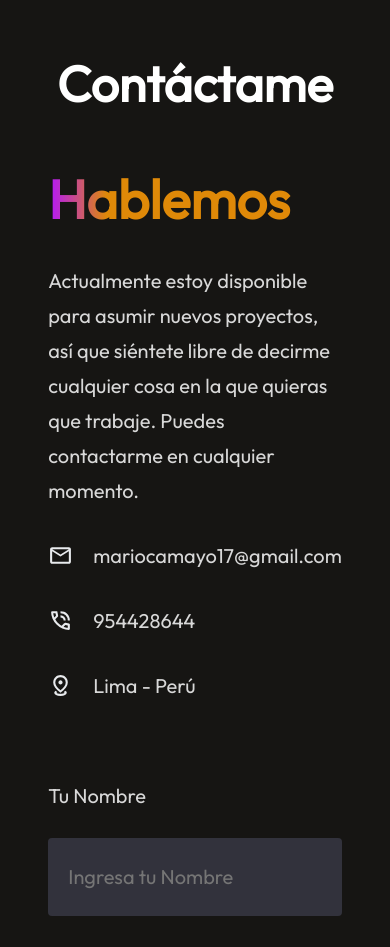
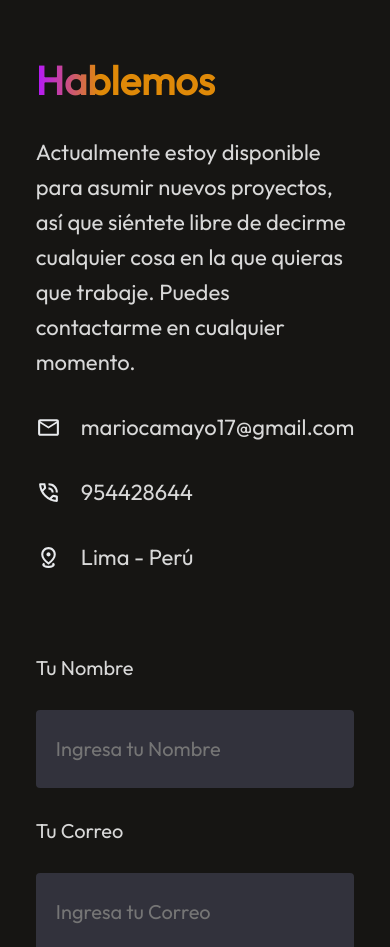
Before and after one commit to MarioCamayo/portfolio, a React (Vite) app: page / in a window 390 px wide. Shown: the part 5840-6787 px from the top of the page. Built offline with nearby package versions, Linux system fonts and the light colour scheme.

Commit message:
se colocó medidas responsivas de 480px al componente Footer

```diff
--- a/src/components/Contact/contact.css
+++ b/src/components/Contact/contact.css
@@ -183,3 +183,32 @@
 
 
 }
+
+@media(max-width:480px){
+
+  .contact{
+    margin: 40px 70px;
+
+
+    /* margin: 0 auto; */
+  }
+  .contact-title{
+    margin-top: 20px;
+    text-align: center;
+  }
+  .contact-left h1{
+    font-size: 40px;
+  }
+
+  .contact-left p{
+    font-size: 22px;
+  }
+
+  .contact-right input{
+    width: 100%;
+    font-size: 20px;
+  }
+
+
+
+}
--- a/src/components/Footer/Footer.jsx
+++ b/src/components/Footer/Footer.jsx
@@ -4,7 +4,9 @@ import './footer.css'
 
 const Footer = () => {
   return (
+
     <div className='footer'>
+      <hr />
       <div className='footer-top'>
         <div className='footer-top-left'>
           <img className='footer-img' src= {logo} alt="Logo del footer" />
@@ -22,13 +24,16 @@ const Footer = () => {
         </div>*/}
       </div>
 
-      <hr />
+      {/* <hr /> */}
       <div className='footer-bottom'>
         <p className='footer-bottom-left'>Copyright © 2025 Mario Camayo. Todos los derechos reservados.</p>
         <div className='footer-bottom-right'>
-          <p>Política de Privacidad</p>
-          <p>Contáctate Conmigo</p>
-          <p>Política de Cookies</p>
+          <p>Inicio</p>
+          <p>Acerca de mí</p>
+          <p>Potafolio</p>
+          <p>Contácto</p>
+          {/* <p>Contáctate Conmigo</p>
+          <p>Política de Cookies</p> */}
         </div>
       </div>
 
--- a/src/components/Footer/footer.css
+++ b/src/components/Footer/footer.css
@@ -95,6 +95,8 @@
 
   @media(max-width:768px){
     .footer{
+      /* flex-direction: row;
+      justify-content: space-between; */
       margin: 50px 70px;
     }
 
@@ -113,5 +115,14 @@
 
     }
 
+    .footer-bottom-right{
+      flex-direction: column;
+      margin-left: -325px;
+      gap: 15px;
+      /* justify-content: end; */
+      /* align-items: center; */
+
+    }
+
 
    }
--- a/src/components/MyWork/mywork.css
+++ b/src/components/MyWork/mywork.css
@@ -206,7 +206,7 @@
     /* margin: 0 auto; */
     width: 300px;
     height: 280px;
-    margin: 40px 0px;
+    margin: 10px 0px;
     margin-left: -20px;
 
   }
```
